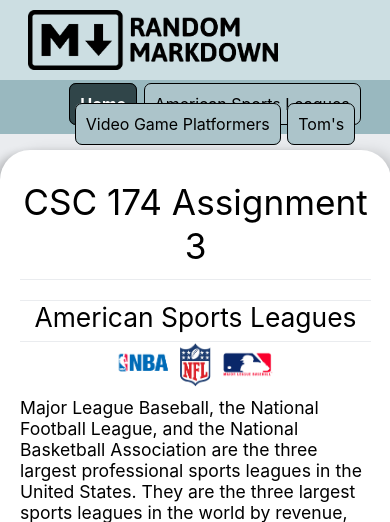
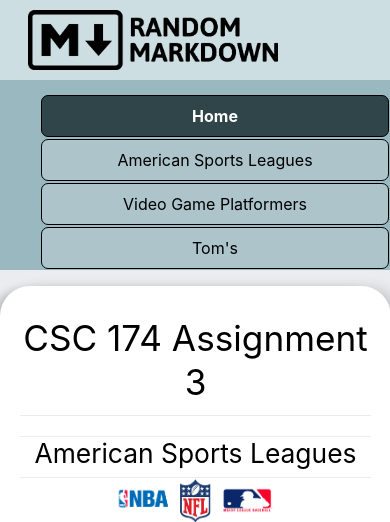
Before and after one commit to mander39/homework3, a PHP site: page / in a window 390 px wide. Shown: the top 522 px of the page. Run offline with PHP 8.4, Linux system fonts and the light colour scheme; some web fonts are replaced.

Commit message:
Update styles.css

```diff
--- a/homework3/css/styles.css
+++ b/homework3/css/styles.css
@@ -140,6 +140,11 @@ a{
   margin-top: -16px;
 
 }
+@media  (max-width: 600px) {
+  .nav ul li {
+    display: grid;
+  }
+}
 
 .homepage {
 
```
